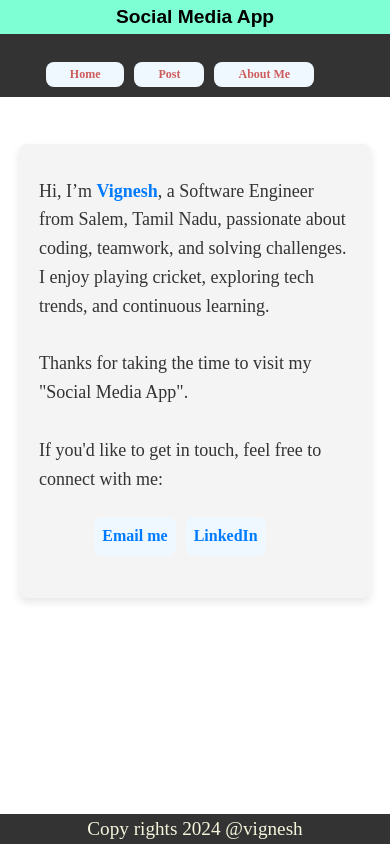
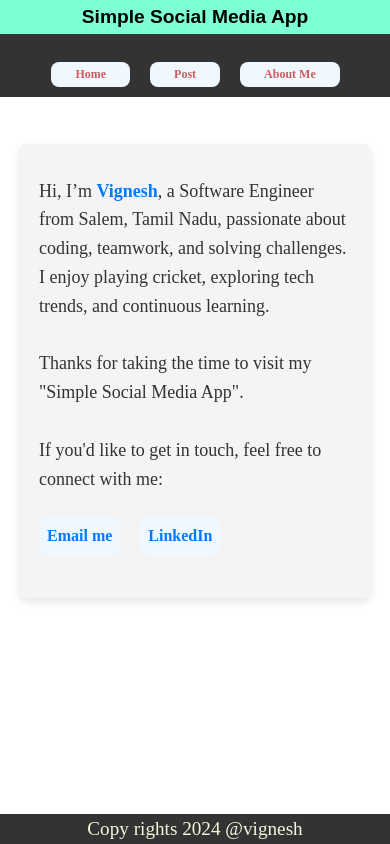
Before and after one commit to Mvignesh07/basic-social-media-app, a React (Create React App) app: page /basic-social-media-app/about in a window 390 px wide. Built offline with nearby package versions, Linux system fonts and the light colour scheme.

Commit message:
third commit

```diff
--- a/public/index.html
+++ b/public/index.html
@@ -2,19 +2,14 @@
 <html lang="en">
   <head>
     <meta charset="utf-8" />
-    <link rel="icon" href="%PUBLIC_URL%/favicon.ico" />
+    <link rel="icon" href="%PUBLIC_URL%/postIcon.png" />
     <meta name="viewport" content="width=device-width, initial-scale=1" />
     <meta name="theme-color" content="#000000" />
     <meta
       name="description"
       content="Web site created using create-react-app"
     />
-    <link rel="apple-touch-icon" href="%PUBLIC_URL%/logo192.png" />
-    <!--
-      manifest.json provides metadata used when your web app is installed on a
-      user's mobile device or desktop. See https://developers.google.com/web/fundamentals/web-app-manifest/
-    -->
-    <link rel="manifest" href="%PUBLIC_URL%/manifest.json" />
+
     <!--
       Notice the use of %PUBLIC_URL% in the tags above.
       It will be replaced with the URL of the `public` folder during the build.
--- a/src/About.js
+++ b/src/About.js
@@ -6,7 +6,7 @@ const About = () => {
       <p style={{ margin: "10% 0", fontSize: "large" }}>
         Hi, I’m <b>Vignesh</b>, a Software Engineer from Salem, Tamil Nadu, passionate about coding, teamwork, and solving challenges. I enjoy playing cricket, exploring tech trends, and continuous learning.
         <br /><br />
-        Thanks for taking the time to visit my "Social Media App".
+        Thanks for taking the time to visit my "Simple Social Media App".
         <br /><br />
         If you'd like to get in touch, feel free to connect with me:
         <div style={{ marginTop: "1.5rem" }}>
--- a/src/App.js
+++ b/src/App.js
@@ -68,7 +68,7 @@ const handleDelete = (id) => {
 
   return (
     <div className="App">
-      <Header title="Social Media App"/>
+      <Header title="Simple Social Media App"/>
       <Nav
         search={search}
         setSearch={setSearch}
--- a/src/PostPage.js
+++ b/src/PostPage.js
@@ -1,5 +1,5 @@
 import React from 'react'
-import { useParams, Link } from 'react-router-dom';
+import { useParams } from 'react-router-dom';
 
 const PostPage = ({posts, handleDelete}) => {
     const {id} = useParams();
--- a/src/index.css
+++ b/src/index.css
@@ -121,25 +121,30 @@ ul li:last-child {
   .Nav {
     flex-direction: column; /* Stack nav items vertically */
     align-items: center; /* Center nav items */
+    justify-content: center; /* Center items along the cross axis */
+    width: 100%;
   }
 
   .searchForm {
-    width: 40%; /* Set search form width to 70% */
+    width: 40%; /* Set search form width to 40% */
     margin-bottom: 10px; /* Add space below search bar */
-    align-self: flex-start; /* Align search bar to the left */
+    align-self: center; /* Align search bar to the center */
   }
 
-  ul {
+  .Nav ul {
     display: flex; /* Ensure menu items are horizontal */
-    justify-content: center; /* Center menu items */
-    gap: 10px; /* Add space between menu items */
+    justify-content: center; /* Center menu items horizontally */
+    gap: 20px; /* Add space between menu items */
     width: 100%; /* Full width for alignment */
+    margin-left: 8%; /* Automatically adjust left and right margins for centering */
+    padding: 0; /* Remove any default padding */
   }
+
 
   li {
     font-size: 75%; /* Smaller font size for small screens */
     padding: 5px 8px; /* Reduced padding */
-    text-align: center;
+    text-align: center; /* Ensure text is centered */
   }
 
   #search {
```
Also changed, not shown: public/manifest.json, public/postIcon.png (added), public/socialMediaPostIcon.png (added).
